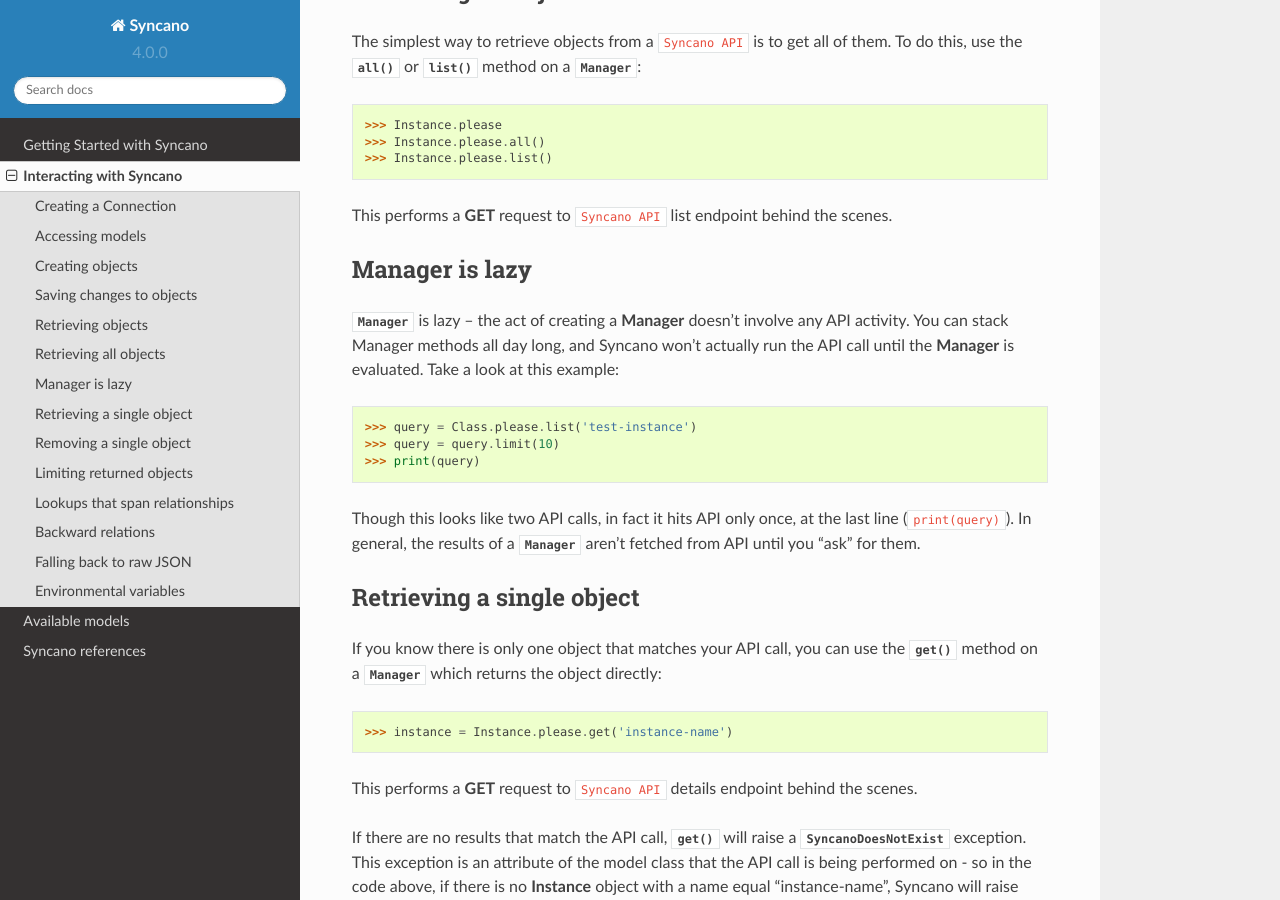
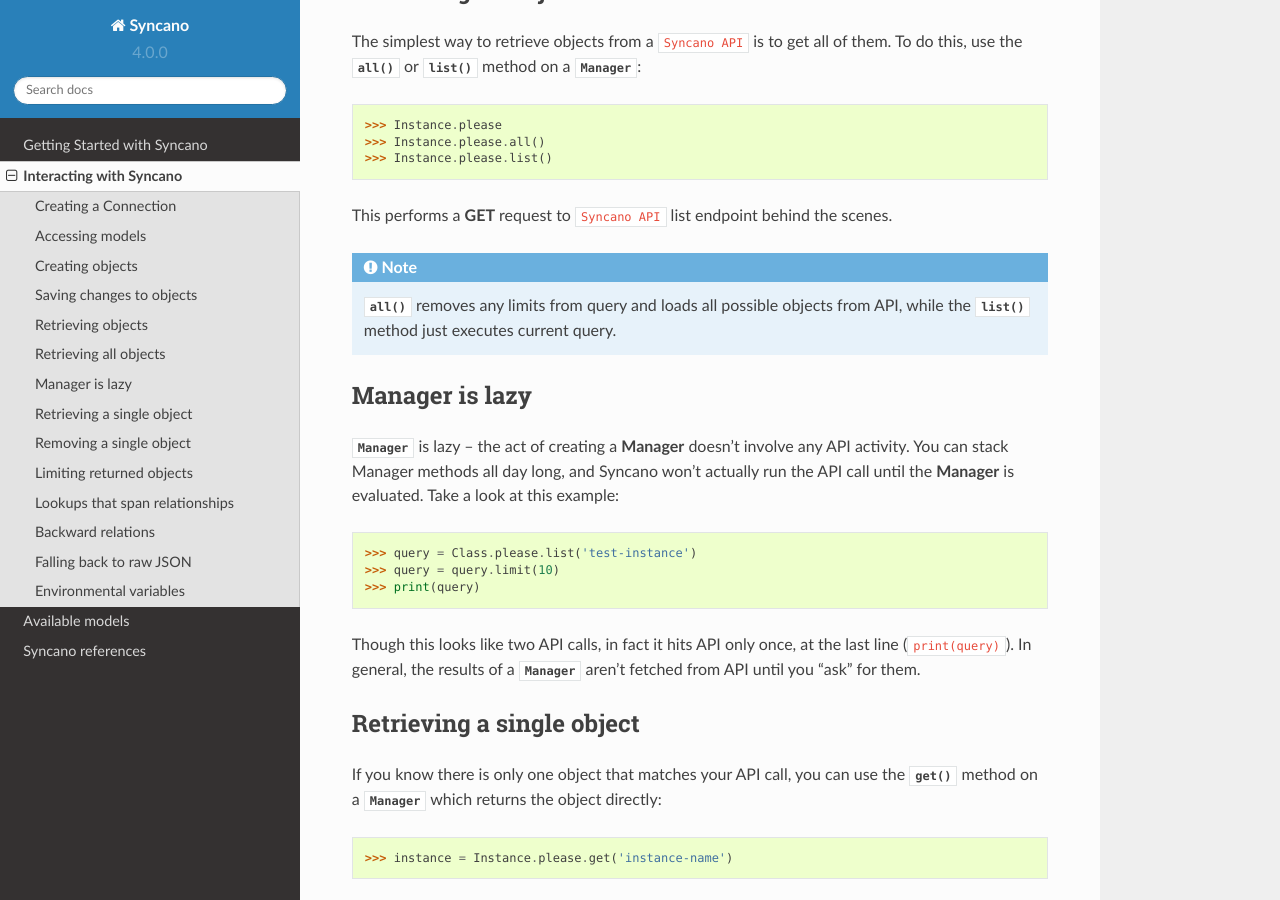
Before and after one commit to Syncano/syncano-python, a Sphinx documentation site: the page built from docs/source/interacting.rst, in a window 1280 px wide and 900 px high, scrolled down 2201 px. Built offline with Sphinx 7.4.7 and the Read the Docs theme 2.0.0, drawn with Linux system fonts in a browser that asks for light colours; some of the changed text lies outside the part shown.

Commit message:
[SYNPYTH-8] PR comments

```diff
--- a/docs/source/interacting.rst
+++ b/docs/source/interacting.rst
@@ -102,6 +102,11 @@ method on a :class:`~syncano.models.manager.Manager`::
 >>> Instance.please.list()
 
 This performs a **GET** request to ``Syncano API`` list endpoint behind the scenes.
+
+.. note::
+    :meth:`~syncano.models.manager.Manager.all` removes any limits from query and loads all
+    possible objects from API, while the :meth:`~syncano.models.manager.Manager.list` method
+    just executes current query.
 
 Manager is lazy
 ---------------
@@ -240,6 +245,9 @@ If you find yourself needing to work on raw JSON data instead of Python objects
     >>> Instance.please.list().raw()
     [{u'name': u'test-one'...} ...]
 
+    >>> Instance.please.list().limit(1).raw()
+    [{u'name': u'test-one'...}]
+
     >>> Instance.please.raw().get('test-one')
     {u'name': u'test-one'...}
 
```
